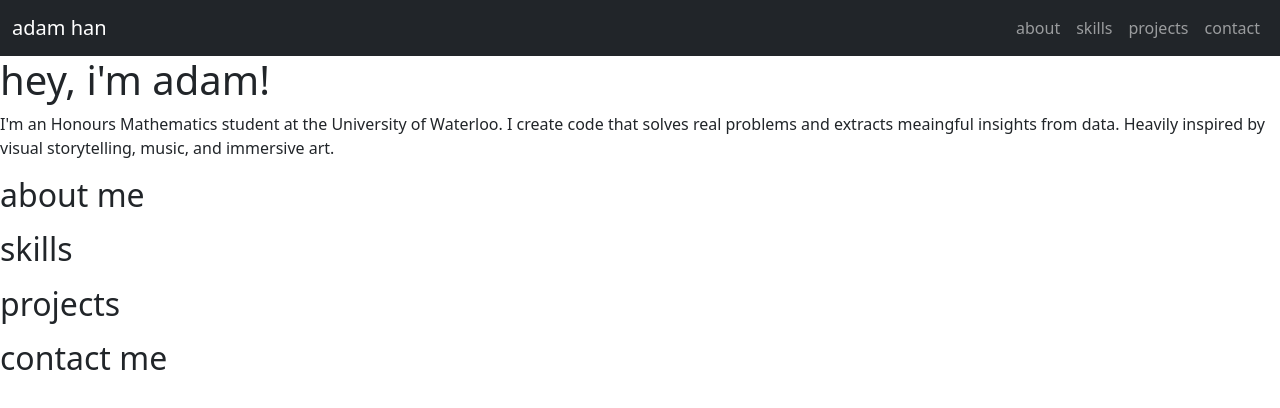
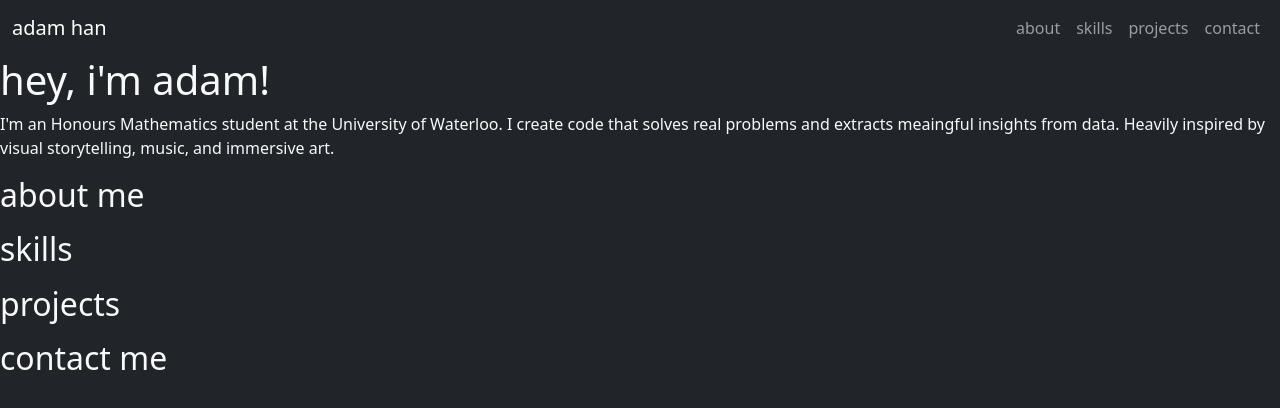
Before and after one commit to adam-han/personal-website, a website: page index.html in a window 1280 px wide. Drawn offline with nearby package versions, Linux system fonts and the light colour scheme; a web font is replaced by a local one.

Commit message:
install bootstrap via npm

```diff
--- a/index.html
+++ b/index.html
@@ -7,13 +7,12 @@
     <link rel="preconnect" href="https://fonts.googleapis.com">
     <link rel="preconnect" href="https://fonts.gstatic.com" crossorigin>
     <link href="https://fonts.googleapis.com/css2?family=NTR&display=swap" rel="stylesheet">
-    <!-- <link rel="stylesheet" href="./css/main.css"> -->
     <link href="https://cdn.jsdelivr.net/npm/bootstrap@5.3.0-alpha3/dist/css/bootstrap.min.css" rel="stylesheet" integrity="sha384-KK94CHFLLe+nY2dmCWGMq91rCGa5gtU4mk92HdvYe+M/SXH301p5ILy+dN9+nJOZ" crossorigin="anonymous">
     <script src="https://cdn.jsdelivr.net/npm/bootstrap@5.3.0-alpha3/dist/js/bootstrap.bundle.min.js" integrity="sha384-ENjdO4Dr2bkBIFxQpeoTz1HIcje39Wm4jDKdf19U8gI4ddQ3GYNS7NTKfAdVQSZe" crossorigin="anonymous"></script>
     <title>adam han</title>
 </head>
-<body class="$red">
-    <nav class="navbar navbar-expand-lg navbar-dark bg-dark">
+<body class="bg-dark">
+    <nav class="navbar navbar-expand-md navbar-dark bg-dark">
         <div class="container-fluid">
           <a class="navbar-brand" href="#">adam han</a>
           <button class="navbar-toggler" type="button" data-bs-toggle="collapse" data-bs-target="#navbarNav" aria-controls="navbarNav" aria-expanded="false" aria-label="Toggle navigation">
@@ -38,7 +37,7 @@
         </div>
       </nav>
 
-    <div class="wrapper">
+    <div class="wrapper bg-dark text-light">
         <section class="hero">
             <div class="dark-cover"></div>
             <div class="hero-img"></div>
--- /dev/null
+++ b/package.json
@@ -0,0 +1,5 @@
+{
+  "dependencies": {
+    "bootstrap": "^5.3.0-alpha3"
+  }
+}
```
Also changed, not shown: 1 other file.
